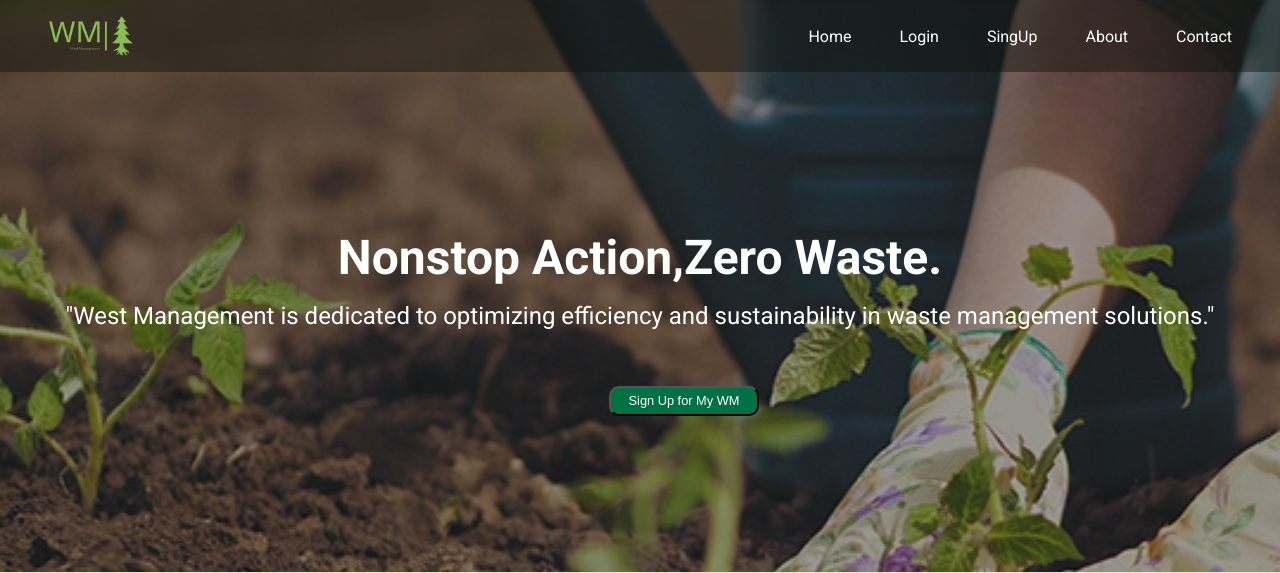
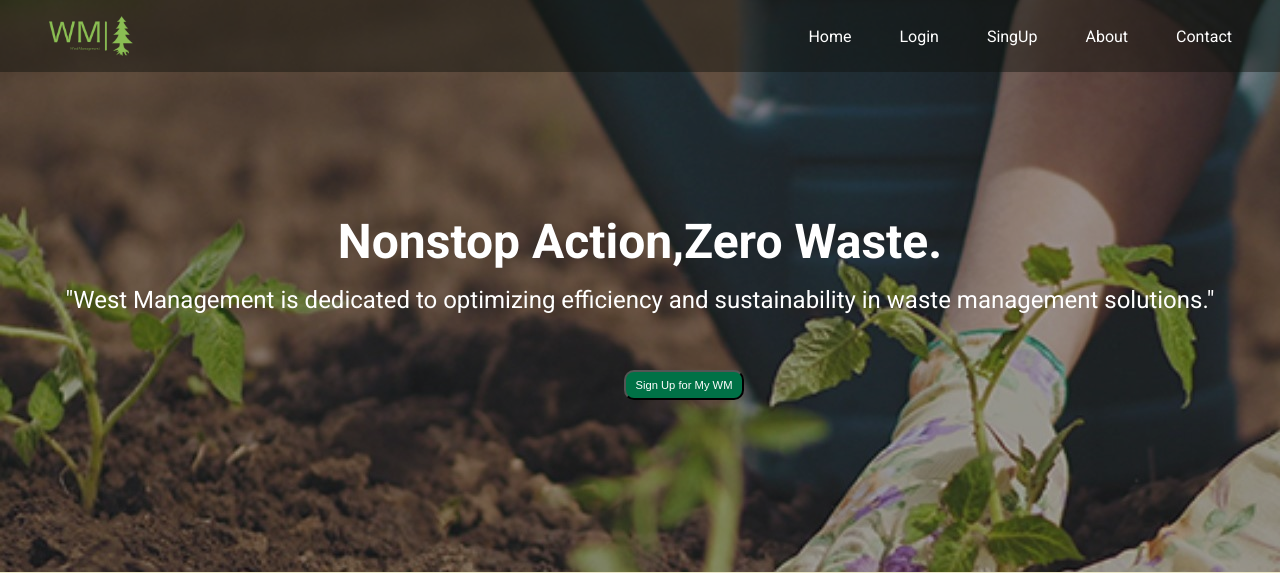
Before and after one commit to adorrrr/Waste_Management, a PHP site: page / in a window 1280 px wide. Shown: the top 573 px of the page. Run offline with PHP 8.4, Linux system fonts and the light colour scheme.

Commit message:
Update (28-02-24)

```diff
--- a/index.html
+++ b/index.html
@@ -22,7 +22,7 @@
         <div class="hero">
             <h1>Nonstop Action,Zero Waste.</h1>
             <p>"West Management is dedicated to optimizing efficiency and sustainability in waste management solutions."</p>
-            <button class="cta-button">Sign Up for My WM</button>
+            <a href="index.html"><p><button class="cta-button">Sign Up for My WM</button></p></a>
         </div>
     </header>
 
@@ -59,9 +59,7 @@
     <main class="Waste">
             <li class="show">
                 <div>
-                <a href="#">
                     <img src="Photo/woman-waste-recycling-toters.jpg" alt="Stranger Things">
-                </a>
                 </div>
             </li>
             <li class="show">
@@ -77,7 +75,7 @@
         <li class="show-item">
         <h3>Need assistance?</h3>
         <p>Use our guided support tool to resolve your issue right now, entirely online.</p>
-        <p><button class="button">Visit Support Center</button></p>
+        <a href="index.html"><p><button class="button">Visit Support Center</button></p></a>
         </li>
     </section>
     <footer>
--- a/style.css
+++ b/style.css
@@ -78,8 +78,8 @@ body {
 }
 
 .cta-button {
-    font-size: .8rem;
-    width: 150px;
+    font-size: .7rem;
+    width: 120px;
     height: 30px;
     background: #007146;
     border-radius:10px ;
@@ -88,6 +88,7 @@ body {
     margin: 1.5rem 0 0 5.5rem;
     transition: 0.3s linear;
 }
+
 .cta-button:hover {
     color: #007146;
     background-color:rgba(172, 158, 133, 0.479);
```
